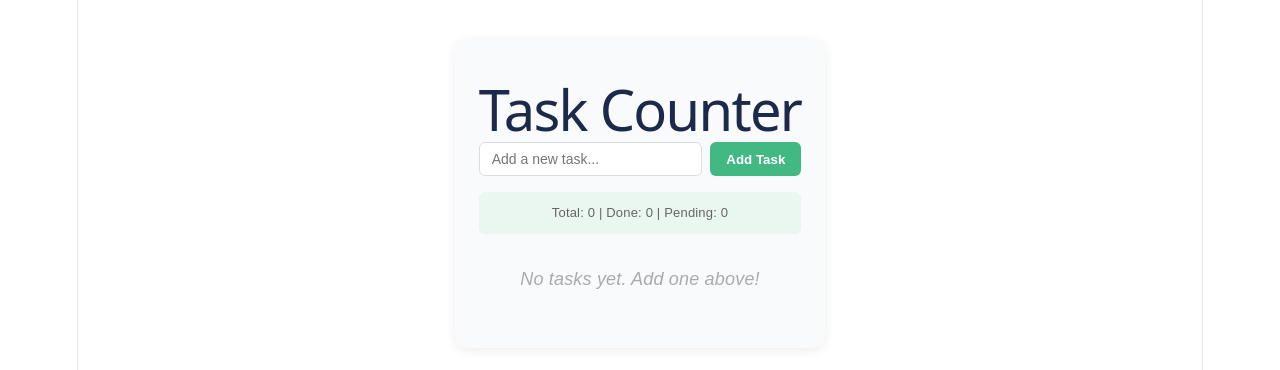
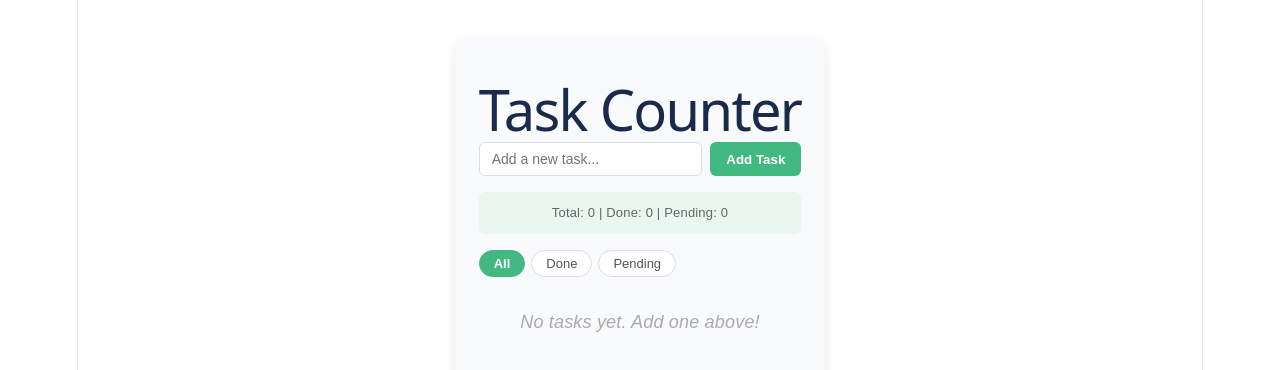
Before and after one commit to florenziooo/SASTRE-vuejs-training-task-counter, a Vue app in the folder SASTRE-vuejs-training/: page / in a window 1280 px wide. Shown: the top 370 px of the page. Built offline with nearby package versions, Linux system fonts and the light colour scheme.

Commit message:
add filter-bar

```diff
--- a/SASTRE-vuejs-training/src/App.vue
+++ b/SASTRE-vuejs-training/src/App.vue
@@ -67,6 +67,8 @@ interface Task {
   done: boolean
 }
 
+type Filter = 'all' | 'done' | 'pending'
+
 // TODO 1: Create a ref for the text input value (initial value: '')
 const newTaskName = ref('')
 
@@ -98,6 +100,15 @@ function toggleTask(id: number) {
 function removeTask(id: number) {
   tasks.value = tasks.value.filter(t => t.id !== id)
 }
+
+// EXTENSION: Filter bar
+const activeFilter = ref<Filter>('all')
+
+const filteredTasks = computed(() => {
+  if (activeFilter.value === 'done')    return tasks.value.filter(t => t.done)
+  if (activeFilter.value === 'pending') return tasks.value.filter(t => !t.done)
+  return tasks.value
+})
 </script>
 
 <template>
@@ -113,10 +124,21 @@ function removeTask(id: number) {
       Total: {{ totalCount }} | Done: {{ doneCount }} | Pending: {{ pendingCount }}
     </div>
 
-    <p v-if="tasks.length === 0" class="empty">No tasks yet. Add one above!</p>
+    <div class="filter-bar">
+      <button
+        v-for="f in (['all', 'done', 'pending'] as Filter[])"
+        :key="f"
+        :class="{ active: activeFilter === f }"
+        @click="activeFilter = f as Filter"
+      >{{ f.charAt(0).toUpperCase() + f.slice(1) }}</button>
+    </div>
+
+    <p v-if="filteredTasks.length === 0" class="empty">
+      {{ tasks.length === 0 ? 'No tasks yet. Add one above!' : 'No tasks match this filter.' }}
+    </p>
 
     <ul class="task-list">
-      <li v-for="task in tasks" :key="task.id">
+      <li v-for="task in filteredTasks" :key="task.id">
         <input type="checkbox" v-model="task.done" @change="toggleTask(task.id)" />
         <span :class="{ done: task.done }">{{ task.name }}</span>
         <button @click="removeTask(task.id)">Remove</button>
@@ -215,4 +237,27 @@ h1 { color: #1B2A4A; margin-bottom: 20px; }
   cursor: pointer;
   font-size: 12px;
 }
+
+.filter-bar {
+  display: flex;
+  gap: 6px;
+  margin-bottom: 16px;
+}
+
+.filter-bar button {
+  padding: 5px 14px;
+  border: 1px solid #ddd;
+  border-radius: 20px;
+  background: white;
+  color: #555;
+  cursor: pointer;
+  font-size: 13px;
+}
+
+.filter-bar button.active {
+  background: #42B883;
+  color: white;
+  border-color: #42B883;
+  font-weight: bold;
+}
 </style>
```
